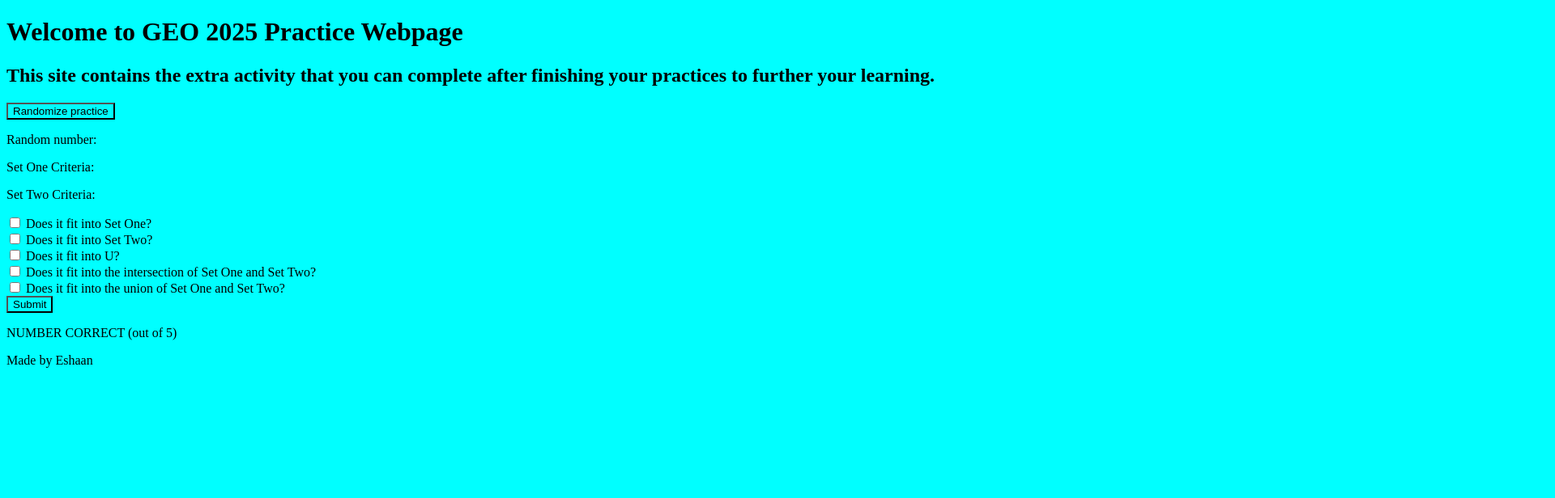
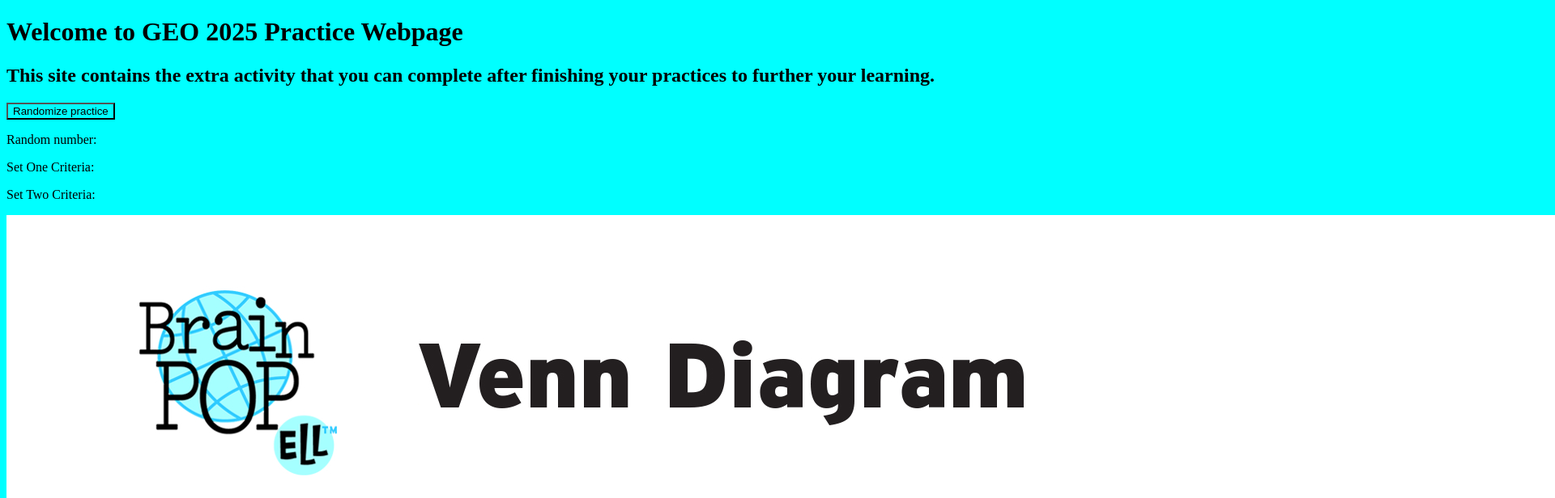
Before and after one commit to ahujaesh/GEOPracticeWebpage, a plain HTML site: page index.html in a window 1280 px wide. Shown: the top 616 px of the page at 81% size, 1920 px wide, since content can reach past the window. Drawn offline with Linux system fonts and the light colour scheme.

Commit message:
added the image

```diff
--- a/index.html
+++ b/index.html
@@ -472,6 +472,7 @@
         <p>Random number: <span id="diceValue"></span></p>
         <p>Set One Criteria: <span id="setOneCriteria"></span></p>
         <p>Set Two Criteria: <span id="setTwoCriteria"></span></p>
+        <img src="https://raw.githubusercontent.com/ahujaesh/geopracticewebpage/main/venn_diagram.png" alt="Venn Diagram">
     </div>
 
     <div id="input">
```
Also changed, not shown: venn_diagram.png (added).
